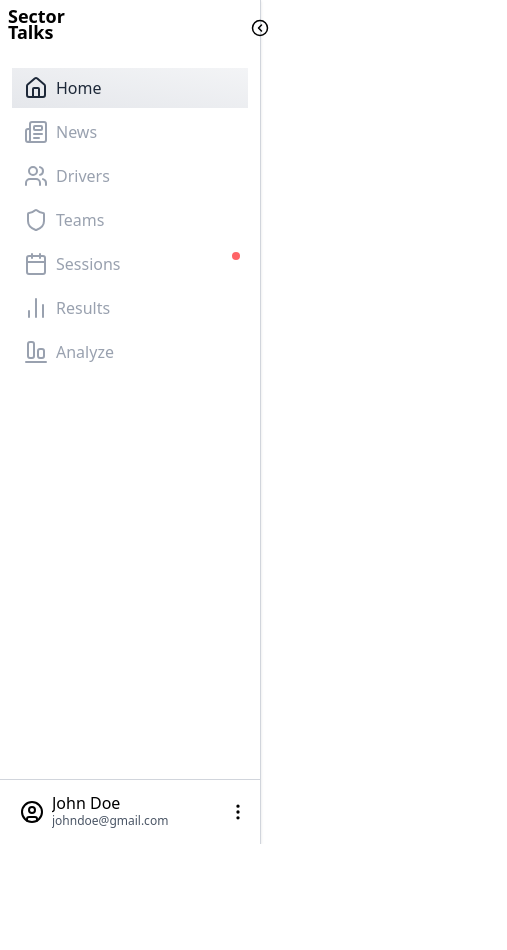
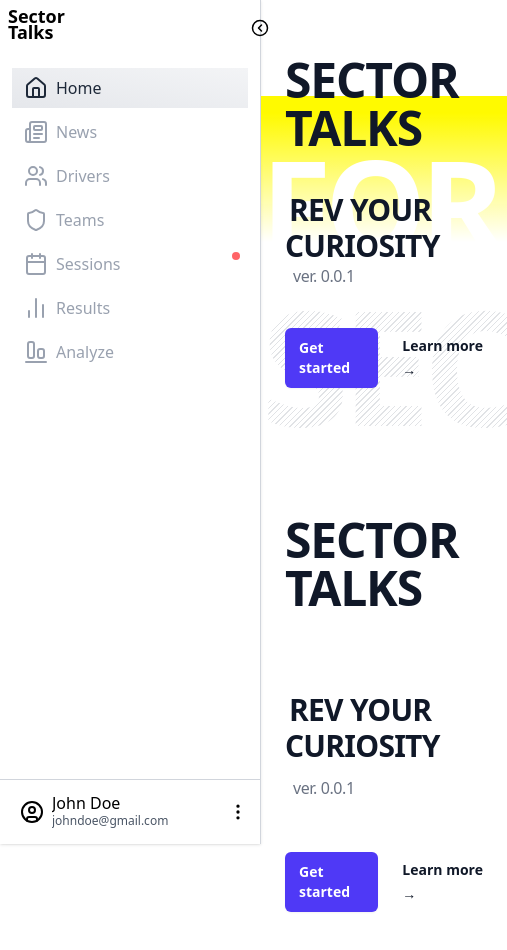
Before and after one commit to Karanveer-Mul/Formula-pantry, a Next.js app in the folder formula-pantry/: page / in a window 390 px wide. Shown: the top 950 px of the page, 507 px wide, since content can reach past the window. Before the commit the page ends 844 px from the top, so only its background shows below. Built offline with nearby package versions, Linux system fonts and the light colour scheme.

Commit message:
homepage initial implementation

```diff
--- a/formula-pantry/app/(root)/layout.tsx
+++ /dev/null
@@ -1,9 +0,0 @@
-const Layout = ({children}: {children: React.ReactNode}) => {
-    return (
-        <div>
-            {children}
-        </div>
-    )
-}
-
-export default Layout;
--- a/formula-pantry/app/(root)/page.tsx
+++ b/formula-pantry/app/(root)/page.tsx
@@ -1,11 +1,109 @@
-import Section from "../../components/section";
+export const Home = () => {
+  return (
+    <div className="relative isolate pt-14">
+      <div className="relative w-full">
+        <div className="absolute inset-0 top-10 overflow-hidden" aria-hidden="true">
+          <div className="bg-[linear-gradient(180deg,#fffa00,#fffa00_10%,rgba(255,250,0,0)_85%)] pt-11">
+            <span className="text-center text-white tracking-tighter font-extrabold z-1 text-9xl block max-w-[100vw] whitespace-nowrap overflow-hidden">
+              FORMULA ONE
+            </span>
+          </div>
+          <div className="pointer-events-none overflow-hidden">
+            <span className="leading-48 block max-w-[100vw] whitespace-nowrap overflow-hidden text-[10rem] text-center font-extrabold tracking-tighter bg-[repeating-linear-gradient(135deg,#6a7282_0px,#6a7282_1px,transparent_1px,transparent_4px)] bg-clip-text text-transparent opacity-20">
+              SECTOR TALKS
+            </span>
+          </div>
+        </div>
+        <div className="px-6 lg:px-8 mx-auto max-w-4xl pb-32 sm:pb-48 lg:pb-56 relative z-10">
+          <div className="text-left">
+            <h1 className="text-5xl font-bold tracking-tight text-balance text-gray-900 sm:text-7xl">
+              SECTOR
+              <br />
+              TALKS
+            </h1>
+            <div className="py-10 sm:mb-20">
+              <p className="z-3 text-3xl font-semibold tracking-tight text-balance text-gray-900 sm:text-5xl ">
+                <span className="px-1">REV YOUR CURIOSITY</span>
+              </p>
+              <span className="my-3 mx-2 z-3 text-md font-light tracking-tight text-gray-500 sm:text-xl/8">
+                ver. 0.0.1
+              </span>
+            </div>
+            <div className="flex items-center gap-x-6">
+              <a
+                href="#"
+                className="rounded-md bg-indigo-600 px-3.5 py-2.5 text-sm font-semibold text-white shadow-xs hover:bg-indigo-500 focus-visible:outline-2 focus-visible:outline-offset-2 focus-visible:outline-indigo-600"
+              >
+                Get started
+              </a>
+              <a href="#" className="text-sm/6 font-semibold text-gray-900">
+                Learn more <span aria-hidden="true">→</span>
+              </a>
+            </div>
+          </div>
+        </div>
+      </div>
+      <div className="px-6 lg:px-8 mx-auto max-w-4xl pb-32 sm:pb-48 lg:pb-56">
+        <div className="text-left">
+          <h1 className="text-5xl font-bold tracking-tight text-balance text-gray-900 sm:text-7xl">
+            SECTOR
+            <br />
+            TALKS
+          </h1>
+          <div className="py-10 mt-10 sm:py-30">
+            <p className="z-3 text-3xl font-semibold tracking-tight text-balance text-gray-900 sm:text-5xl ">
+              <span className="bg-white px-1">REV YOUR CURIOSITY</span>
+            </p>
+            <p className="my-3 mx-2 z-3 text-md font-light tracking-tight text-gray-500 sm:text-xl/8">
+              ver. 0.0.1
+            </p>
+          </div>
+          <div className="flex items-center gap-x-6">
+            <a
+              href="#"
+              className="rounded-md bg-indigo-600 px-3.5 py-2.5 text-sm font-semibold text-white shadow-xs hover:bg-indigo-500 focus-visible:outline-2 focus-visible:outline-offset-2 focus-visible:outline-indigo-600"
+            >
+              Get started
+            </a>
+            <a href="#" className="text-sm/6 font-semibold text-gray-900">
+              Learn more <span aria-hidden="true">→</span>
+            </a>
+          </div>
+        </div>
+      </div>
+      <div className=" px-6 lg:px-8 mx-auto max-w-4xl py-32 sm:py-48 lg:py-56">
+        <div className="hidden sm:mb-8 sm:flex sm:justify-center">
+          <div className="relative rounded-full px-3 py-1 text-sm/6 text-gray-600 ring-1 ring-gray-900/10 hover:ring-gray-900/20">
+            Announcing our next round of funding.{" "}
+            <a href="#" className="font-semibold text-indigo-600">
+              <span aria-hidden="true" className="absolute inset-0" />
+              Read more <span aria-hidden="true">&rarr;</span>
+            </a>
+          </div>
+        </div>
+        <div className="text-center">
+          <h1 className="text-5xl font-semibold tracking-tight text-balance text-gray-900 sm:text-7xl">
+            Data to enrich your online business
+          </h1>
+          <p className="mt-8 text-lg font-medium text-pretty text-gray-500 sm:text-xl/8">
+            Anim aute id magna aliqua ad ad non deserunt sunt. Qui irure qui
+            lorem cupidatat commodo. Elit sunt amet fugiat veniam occaecat.
+          </p>
+          <div className="mt-10 flex items-center justify-center gap-x-6">
+            <a
+              href="#"
+              className="rounded-md bg-indigo-600 px-3.5 py-2.5 text-sm font-semibold text-white shadow-xs hover:bg-indigo-500 focus-visible:outline-2 focus-visible:outline-offset-2 focus-visible:outline-indigo-600"
+            >
+              Get started
+            </a>
+            <a href="#" className="text-sm/6 font-semibold text-gray-900">
+              Learn more <span aria-hidden="true">→</span>
+            </a>
+          </div>
+        </div>
+      </div>
+    </div>
+  );
+};
 
-export default function Home() {
-  return (
-    <main>
-      <div>
-        Test
-      </div>
-    </main>
-  );
-}
+export default Home;
--- a/formula-pantry/app/globals.css
+++ b/formula-pantry/app/globals.css
@@ -8,3 +8,23 @@
                hover:bg-gray-100 transition-all duration-100 ease-linear;
     }
 }
+
+@layer utilities {
+  @media (orientation: landscape) {
+    .orientation-layout {
+        top: calc(50% - 52.1875rem);
+        left: calc(50% - 90.625rem);
+        width: 173.75rem;
+        height: 112.188rem;
+    }
+  }
+
+  @media (orientation: portrait) {
+    .orientation-layout {
+        top: -7.5rem;
+        left: 0px;
+        width: 100%;
+        height: calc(100% + 7.5rem);
+    }
+  }
+}
--- a/formula-pantry/app/layout.tsx
+++ b/formula-pantry/app/layout.tsx
@@ -41,10 +41,10 @@ export default function RootLayout({
       <body className={`antialiased`}>
         <div className="relative w-full min-h-screen">
           <div className='relative w-full flex'>
-            <div className="shrink-0 top-0 sticky">
+            <div className="shrink-0">
               <Navbar />
             </div>
-            <div className="w-full flex-1 overflow-hidden">
+            <div className="w-full">
               {children}
             </div>
           </div>
--- a/formula-pantry/components/Navbar.tsx
+++ b/formula-pantry/components/Navbar.tsx
@@ -10,7 +10,7 @@ const sideBarContext = createContext()
 export const NavbarStructure = ({children}) => {
     const [isExpanded, setIsExpanded] = useState(false);
     return (
-        <aside className='absolute h-screen'>
+        <aside className='sticky top-0 h-screen'>
             <nav onMouseEnter={() => setIsExpanded(true)} onMouseLeave={() => setIsExpanded(false)} className='bg-white h-full flex flex-col border-r border-r-gray-300 shadow-sm'>
                 <div className='p-4 pb-2 h-10 mt-2 mb-4 ml-2 flex justify-between items-center relative overflow-visible'>
                     <p className={`absolute top-0 left-0 text-black pb-4 overflow-hidden transition-all  duration-300 ease-in-out ${ isExpanded ? "font-bold text-lg leading-4" : "font-medium text-xs leading-3"}`}>
```
